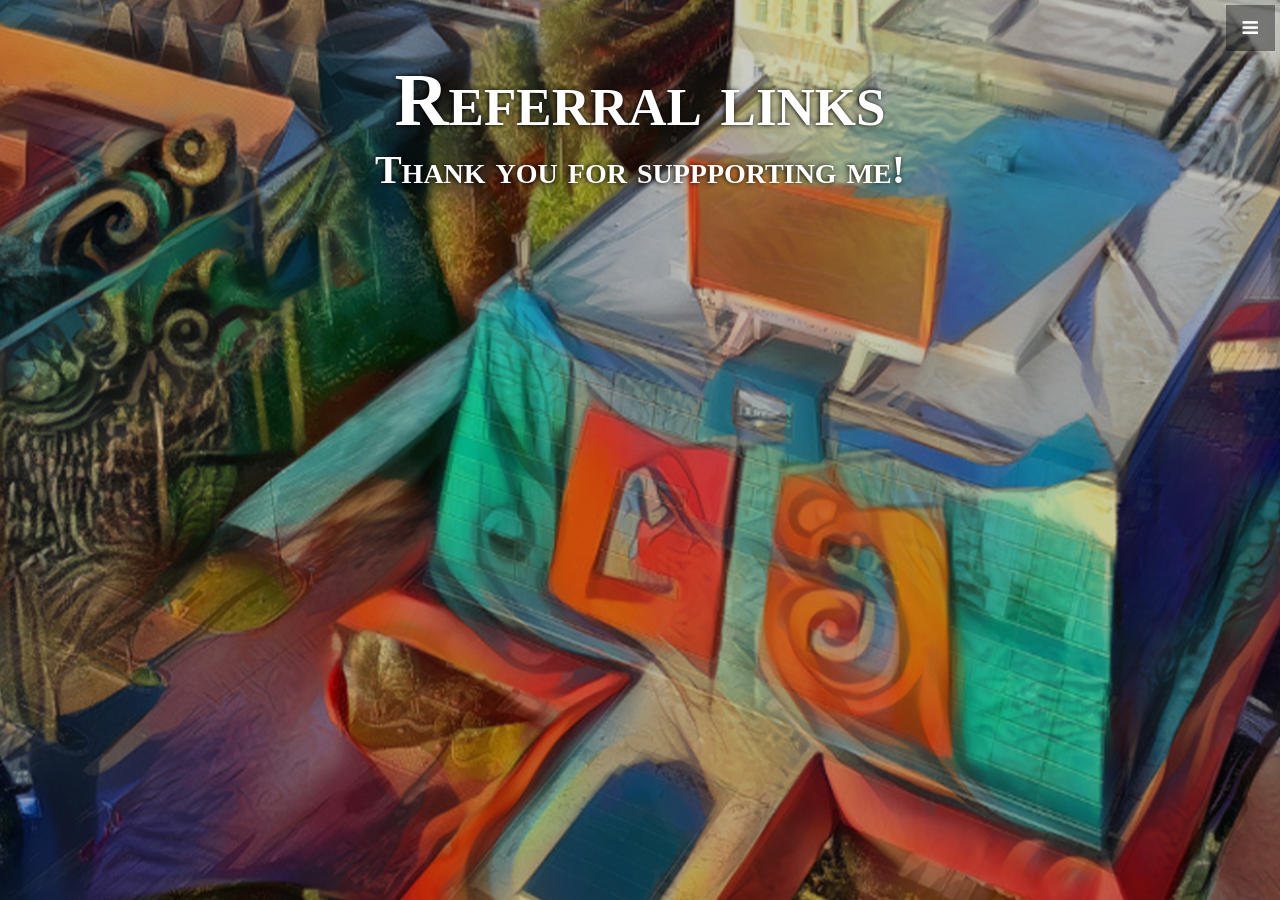
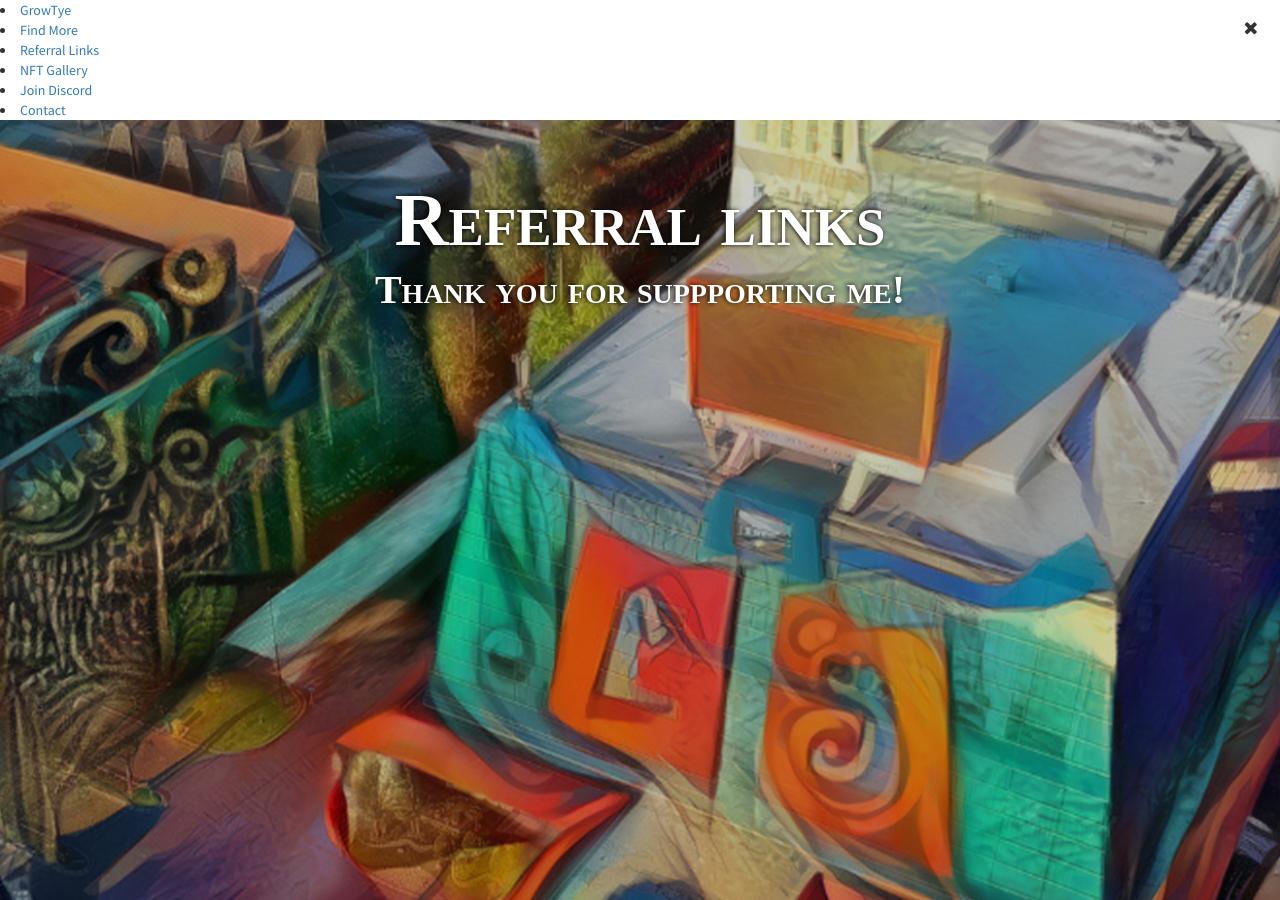
Before and after one commit to cvatch/deepnft, a Jekyll site: the page built from index.html, in a window 1280 px wide and 900 px high. Built offline with Jekyll 4.4.1, drawn with Linux system fonts in a browser that asks for light colours; a script that is not in the unit is left out.

Commit message:
Update navigation.html

```diff
--- a/_includes/navigation.html
+++ b/_includes/navigation.html
@@ -1,7 +1,3 @@
-
-<a id="menu-toggle" href="#" class="btn btn-dark btn-lg toggle"><i class="fa fa-bars"></i></a>
-<nav id="sidebar-wrapper">
-  <ul class="sidebar-nav">
     <a id="menu-close" href="#" class="btn btn-light btn-lg pull-right toggle"><i class="fa fa-times"></i></a>
     <li class="sidebar-brand">
       <a href="#top"  onclick = $("#menu-close").click(); >GrowTye</a>
```
